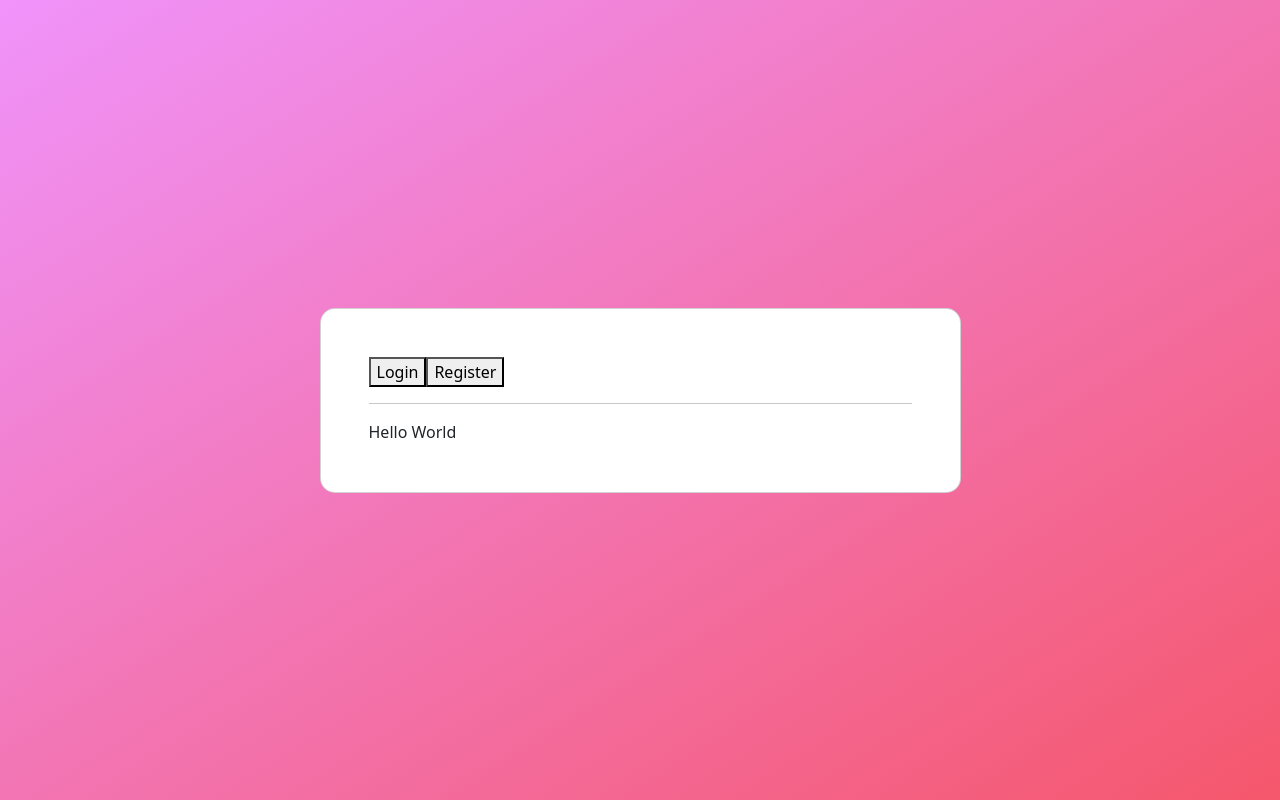
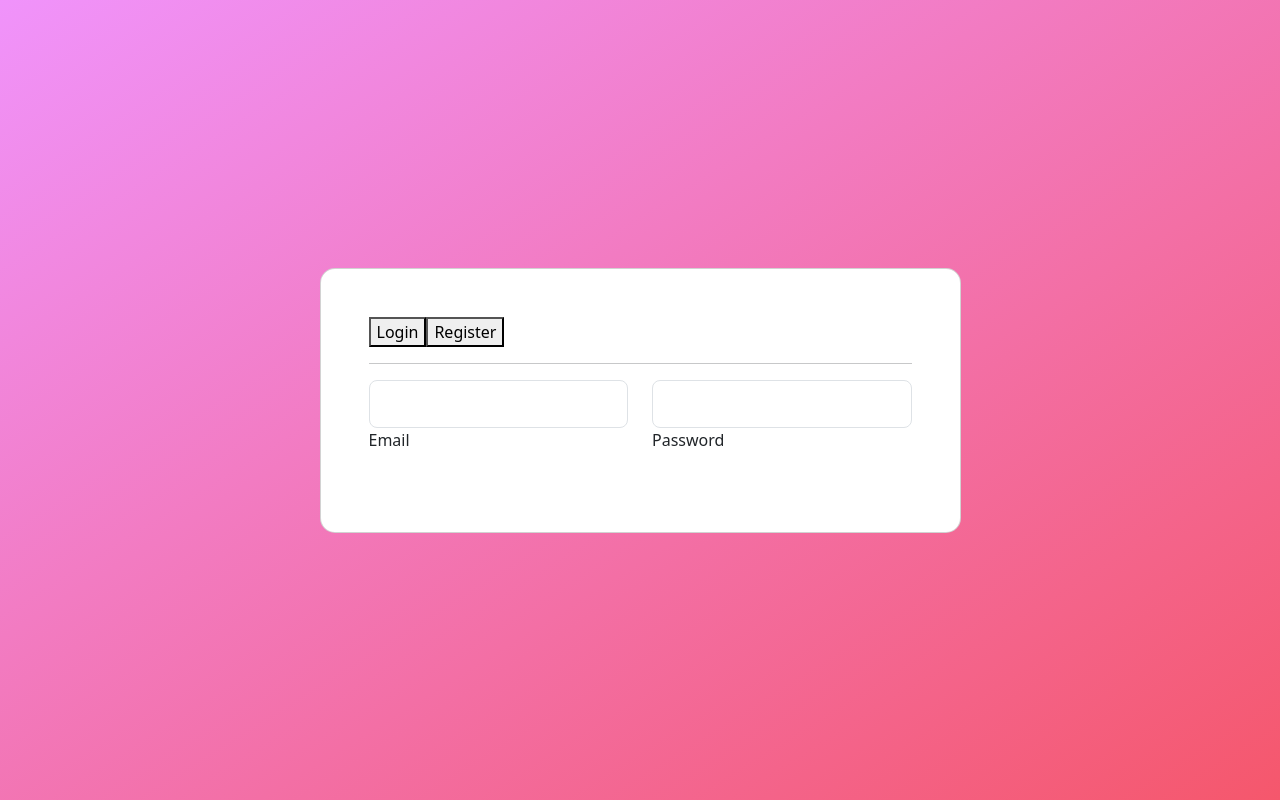
Before and after one commit to Aifert/health-app, a React (Create React App) app: page / in a window 1280 px wide. Built offline with nearby package versions, Linux system fonts and the light colour scheme.

Commit message:
Updated Home page

```diff
--- a/src/components/App.jsx
+++ b/src/components/App.jsx
@@ -1,11 +1,11 @@
 import React from "react";
 import Register from "./Register.jsx"
-import Selection from "./Selection.jsx"
+import Home from "./Home.jsx"
 
 function App(){
     return (
         <div>
-            <Selection />
+            <Home />
         </div>
     )
 }
--- a/src/components/Selection.jsx
+++ b/src/components/Home.jsx
@@ -2,7 +2,7 @@ import React, {useState} from "react";
 import Register from "./Register";
 import Login from './Login';
 
-function Selection(){
+function Home(){
 
     const [isClicked, updateisClicked] = useState(true);
 
@@ -28,7 +28,7 @@ function Selection(){
                     show = {!isClicked}
                     />
                     <Login
-                    show = {!isClicked}
+                    show = {isClicked}
                     />
                   </div>
                 </div>
@@ -42,4 +42,4 @@ function Selection(){
     )
 }
 
-export default Selection
+export default Home
--- a/src/components/Login.jsx
+++ b/src/components/Login.jsx
@@ -1,10 +1,26 @@
 import React, {userState} from "react";
 
-function Login(){
+function Login(props){
     return(
-        <div>
-            Hello World
-        </div>
+        props.show ?
+            <form>
+                <div className="row">
+                <div className="col-md-6 mb-4">
+                    <div className="form-outline">
+                    <input type="text" id="firstName" className="form-control form-control-lg" />
+                    <label className="form-label" htmlFor="firstName">Email</label>
+                    </div>
+                </div>
+                <div className="col-md-6 mb-4">
+                    <div className="form-outline">
+                    <input type="text" id="lastName" className="form-control form-control-lg" />
+                    <label className="form-label" htmlFor="lastName">Password</label>
+                    </div>
+                </div>
+                </div>
+            </form>
+    :
+    <></>
     )
 }
 
--- a/src/components/Register.jsx
+++ b/src/components/Register.jsx
@@ -1,5 +1,5 @@
 import React from "react";
-import Selection from "./Selection.jsx";
+import Selection from "./Home.jsx";
 
 function Register(props){
     return  (
@@ -23,7 +23,7 @@ function Register(props){
                 <div className="col-md-6 mb-4 d-flex align-items-center">
                     <div className="form-outline datepicker w-100">
                     <input type="text" className="form-control form-control-lg" id="birthdayDate" />
-                    <label htmlFor="birthdayDate" className="form-label">Birthday</label>
+                    <label htmlFor="birthdayDate" className="form-label">Password</label>
                     </div>
                 </div>
                 <div className="col-md-6 mb-4">
```
